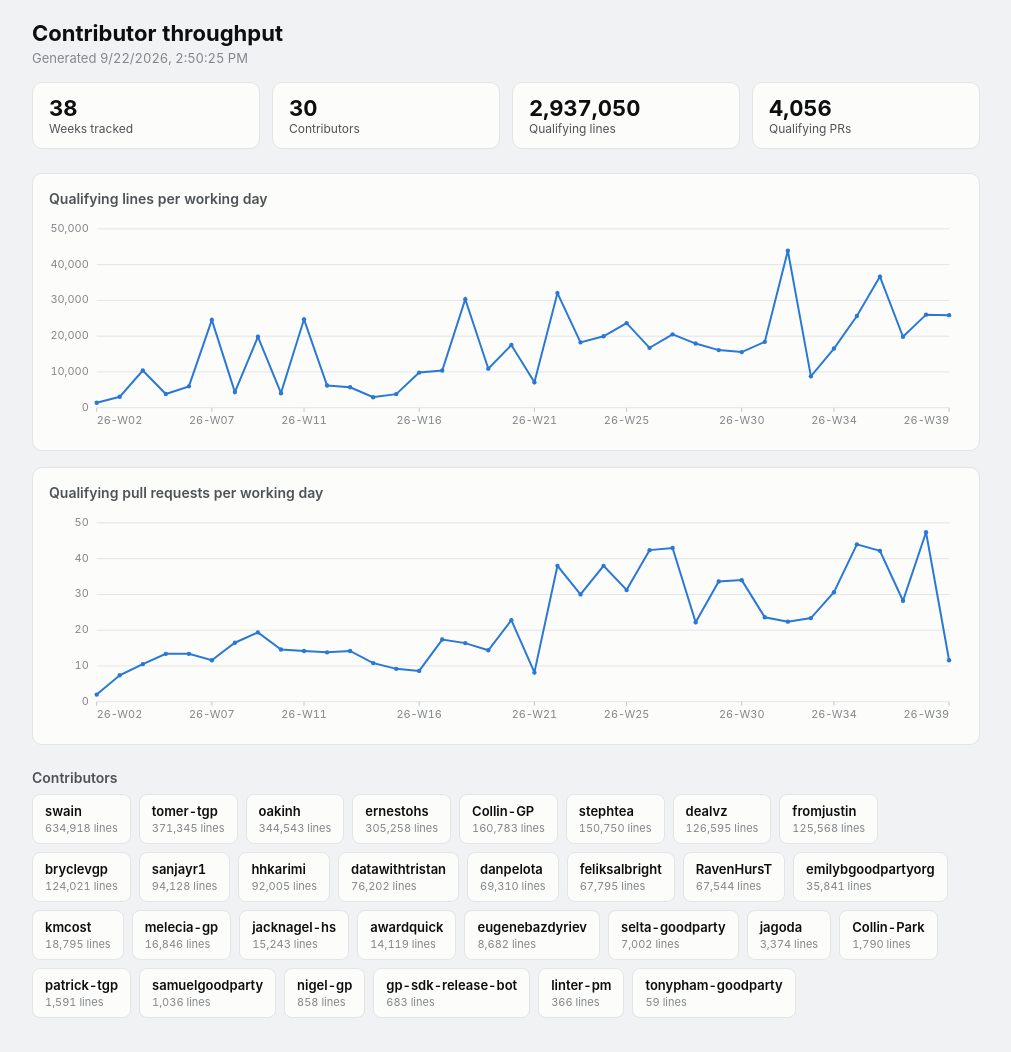
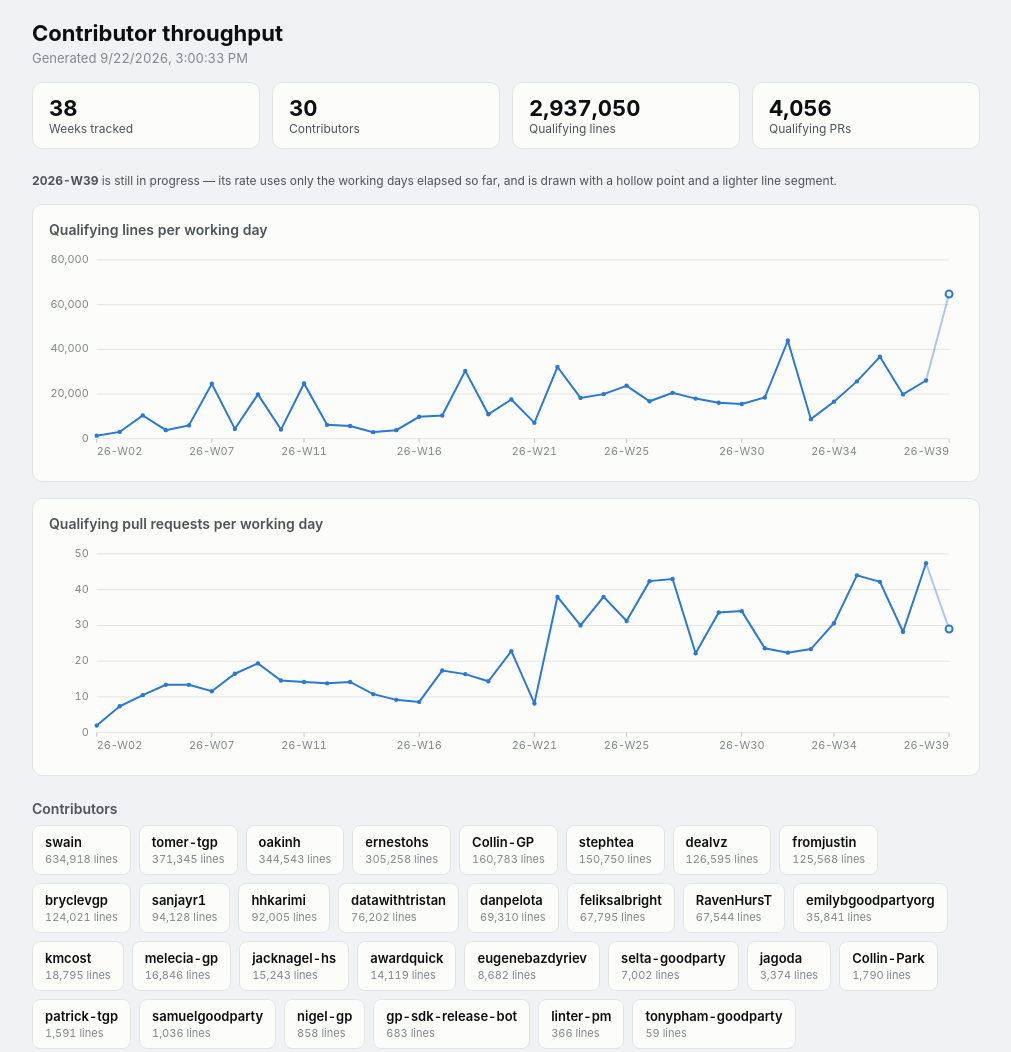
Before and after one commit to swain/deploy-metrics, a website: page index.html in a window 1280 px wide. Shown: the whole page, without its empty margins (134-1145 px from the left). Drawn offline with Linux system fonts and the light colour scheme.

Commit message:
Track data/ again and give the current week a partial-week denominator
data/ was gitignored, which made the nightly job's git add a no-op and
forced a full refetch every night. And a week in progress was being
divided by a full 5-day denominator, systematically understating the
newest (most-looked-at) point on the chart.

```diff
--- a/index.html
+++ b/index.html
@@ -159,8 +159,16 @@
   .axis-tick { stroke: var(--axis); stroke-width: 1; }
   .axis-label { fill: var(--muted); font-size: 11px; }
   .series-line { fill: none; stroke: var(--series); stroke-width: 2; }
+  .series-line-partial { fill: none; stroke: var(--series); stroke-width: 2; opacity: 0.4; }
   .series-dot { fill: var(--series); }
+  .series-dot-partial { fill: var(--surface); stroke: var(--series); stroke-width: 2; }
   .reference-line { fill: none; stroke: var(--muted); stroke-width: 1.5; opacity: 0.6; }
+  .partial-note {
+    color: var(--ink-secondary);
+    font-size: 12px;
+    margin: 0 0 16px;
+  }
+  .partial-note[hidden] { display: none; }
 </style>
 </head>
 <body>
@@ -173,6 +181,10 @@
     <p class="generated" id="generated"></p>
     <div class="stats" id="stats"></div>
   </header>
+  <p class="partial-note" id="partialNote" hidden>
+    <strong id="partialWeekLabel"></strong> is still in progress — its rate uses only the
+    working days elapsed so far, and is drawn with a hollow point and a lighter line segment.
+  </p>
   <section class="panel">
     <h2>Qualifying lines per working day</h2>
     <svg id="lines" viewBox="0 0 920 220" role="img" aria-label="Qualifying lines per working day"></svg>
@@ -188,7 +200,7 @@
 </div>
 <script>
 const HISTORY = {
- "generatedAt": "2026-09-22T14:50:25.767Z",
+ "generatedAt": "2026-09-22T15:00:33.596Z",
  "contributors": [
   "Collin-GP",
   "Collin-Park",
@@ -225,6 +237,7 @@ const HISTORY = {
   {
    "week": "2026-W02",
    "workingDays": 5,
+   "partial": false,
    "totals": {
     "prs": 10,
     "lines": 6912,
@@ -287,6 +300,7 @@ const HISTORY = {
   {
    "week": "2026-W03",
    "workingDays": 5,
+   "partial": false,
    "totals": {
     "prs": 37,
     "lines": 15235,
@@ -363,6 +377,7 @@ const HISTORY = {
   {
    "week": "2026-W04",
    "workingDays": 4,
+   "partial": false,
    "totals": {
     "prs": 42,
     "lines": 41715,
@@ -432,6 +447,7 @@ const HISTORY = {
   {
    "week": "2026-W05",
    "workingDays": 5,
+   "partial": false,
    "totals": {
     "prs": 67,
     "lines": 19157,
@@ -529,6 +545,7 @@ const HISTORY = {
   {
    "week": "2026-W06",
    "workingDays": 5,
+   "partial": false,
    "totals": {
     "prs": 67,
     "lines": 29831,
@@ -619,6 +636,7 @@ const HISTORY = {
   {
    "week": "2026-W07",
    "workingDays": 5,
+   "partial": false,
    "totals": {
     "prs": 58,
     "lines": 122817,
@@ -730,6 +748,7 @@ const HISTORY = {
   {
    "week": "2026-W08",
    "workingDays": 4,
+   "partial": false,
    "totals": {
     "prs": 66,
     "lines": 17592,
@@ -841,6 +860,7 @@ const HISTORY = {
   {
    "week": "2026-W09",
    "workingDays": 5,
+   "partial": false,
    "totals": {
     "prs": 97,
     "lines": 99109,
@@ -966,6 +986,7 @@ const HISTORY = {
   {
    "week": "2026-W10",
    "workingDays": 5,
+   "partial": false,
    "totals": {
     "prs": 73,
     "lines": 20372,
@@ -1084,6 +1105,7 @@ const HISTORY = {
   {
    "week": "2026-W11",
    "workingDays": 5,
+   "partial": false,
    "totals": {
     "prs": 71,
     "lines": 123578,
@@ -1188,6 +1210,7 @@ const HISTORY = {
   {
    "week": "2026-W12",
    "workingDays": 5,
+   "partial": false,
    "totals": {
     "prs": 69,
     "lines": 31079,
@@ -1292,6 +1315,7 @@ const HISTORY = {
   {
    "week": "2026-W13",
    "workingDays": 5,
+   "partial": false,
    "totals": {
     "prs": 71,
     "lines": 28555,
@@ -1417,6 +1441,7 @@ const HISTORY = {
   {
    "week": "2026-W14",
    "workingDays": 5,
+   "partial": false,
    "totals": {
     "prs": 54,
     "lines": 14678,
@@ -1514,6 +1539,7 @@ const HISTORY = {
   {
    "week": "2026-W15",
    "workingDays": 5,
+   "partial": false,
    "totals": {
     "prs": 46,
     "lines": 19005,
@@ -1618,6 +1644,7 @@ const HISTORY = {
   {
    "week": "2026-W16",
    "workingDays": 5,
+   "partial": false,
    "totals": {
     "prs": 43,
     "lines": 49150,
@@ -1715,6 +1742,7 @@ const HISTORY = {
   {
    "week": "2026-W17",
    "workingDays": 5,
+   "partial": false,
    "totals": {
     "prs": 87,
     "lines": 52043,
@@ -1833,6 +1861,7 @@ const HISTORY = {
   {
    "week": "2026-W18",
    "workingDays": 5,
+   "partial": false,
    "totals": {
     "prs": 82,
     "lines": 151769,
@@ -1958,6 +1987,7 @@ const HISTORY = {
   {
    "week": "2026-W19",
    "workingDays": 5,
+   "partial": false,
    "totals": {
     "prs": 72,
     "lines": 54633,
@@ -2062,6 +2092,7 @@ const HISTORY = {
   {
    "week": "2026-W20",
    "workingDays": 5,
+   "partial": false,
    "totals": {
     "prs": 114,
     "lines": 87700,
@@ -2180,6 +2211,7 @@ const HISTORY = {
   {
    "week": "2026-W21",
    "workingDays": 5,
+   "partial": false,
    "totals": {
     "prs": 41,
     "lines": 35491,
@@ -2277,6 +2309,7 @@ const HISTORY = {
   {
    "week": "2026-W22",
    "workingDays": 4,
+   "partial": false,
    "totals": {
     "prs": 152,
     "lines": 128270,
@@ -2402,6 +2435,7 @@ const HISTORY = {
   {
    "week": "2026-W23",
    "workingDays": 5,
+   "partial": false,
    "totals": {
     "prs": 150,
     "lines": 91385,
@@ -2534,6 +2568,7 @@ const HISTORY = {
   {
    "week": "2026-W24",
    "workingDays": 5,
+   "partial": false,
    "totals": {
     "prs": 190,
     "lines": 99811,
@@ -2673,6 +2708,7 @@ const HISTORY = {
   {
    "week": "2026-W25",
    "workingDays": 4,
+   "partial": false,
    "totals": {
     "prs": 125,
     "lines": 94712,
@@ -2791,6 +2827,7 @@ const HISTORY = {
   {
    "week": "2026-W26",
    "workingDays": 5,
+   "partial": false,
    "totals": {
     "prs": 212,
     "lines": 83794,
@@ -2930,6 +2967,7 @@ const HISTORY = {
   {
    "week": "2026-W27",
    "workingDays": 4,
+   "partial": false,
    "totals": {
     "prs": 172,
     "lines": 82082,
@@ -3034,6 +3072,7 @@ const HISTORY = {
   {
    "week": "2026-W28",
    "workingDays": 5,
+   "partial": false,
    "totals": {
     "prs": 111,
     "lines": 89727,
@@ -3152,6 +3191,7 @@ const HISTORY = {
   {
    "week": "2026-W29",
    "workingDays": 5,
+   "partial": false,
    "totals": {
     "prs": 168,
     "lines": 80500,
@@ -3263,6 +3303,7 @@ const HISTORY = {
   {
    "week": "2026-W30",
    "workingDays": 5,
+   "partial": false,
    "totals": {
     "prs": 170,
     "lines": 77777,
@@ -3374,6 +3415,7 @@ const HISTORY = {
   {
    "week": "2026-W31",
    "workingDays": 5,
+   "partial": false,
    "totals": {
     "prs": 118,
     "lines": 92151,
@@ -3457,6 +3499,7 @@ const HISTORY = {
   {
    "week": "2026-W32",
    "workingDays": 5,
+   "partial": false,
    "totals": {
     "prs": 112,
     "lines": 219429,
@@ -3540,6 +3583,7 @@ const HISTORY = {
   {
    "week": "2026-W33",
    "workingDays": 5,
+   "partial": false,
    "totals": {
     "prs": 117,
     "lines": 43835,
@@ -3630,6 +3674,7 @@ const HISTORY = {
   {
    "week": "2026-W34",
    "workingDays": 5,
+   "partial": false,
    "totals": {
     "prs": 153,
     "lines": 82780,
@@ -3713,6 +3758,7 @@ const HISTORY = {
   {
    "week": "2026-W35",
    "workingDays": 5,
+   "partial": false,
    "totals": {
     "prs": 220,
     "lines": 128159,
@@ -3824,6 +3870,7 @@ const HISTORY = {
   {
    "week": "2026-W36",
    "workingDays": 5,
+   "partial": false,
    "totals": {
     "prs": 211,
     "lines": 183276,
@@ -3914,6 +3961,7 @@ const HISTORY = {
   {
    "week": "2026-W37",
    "workingDays": 4,
+   "partial": false,
    "totals": {
     "prs": 113,
     "lines": 79356,
@@ -4011,6 +4059,7 @@ const HISTORY = {
   {
    "week": "2026-W38",
    "workingDays": 5,
+   "partial": false,
    "totals": {
     "prs": 237,
     "lines": 130136,
@@ -4142,7 +4191,8 @@ const HISTORY = {
   },
   {
    "week": "2026-W39",
-   "workingDays": 5,
+   "workingDays": 2,
+   "partial": true,
    "totals": {
     "prs": 58,
     "lines": 129449,
@@ -4258,6 +4308,8 @@ const els = {
   stale: document.getElementById('stale'),
   generated: document.getElementById('generated'),
   stats: document.getElementById('stats'),
+  partialNote: document.getElementById('partialNote'),
+  partialWeekLabel: document.getElementById('partialWeekLabel'),
 }
 
 let selected = null
@@ -4343,12 +4395,24 @@ const drawPanel = (svg, weeks, series, referenceSeries) => {
     ? `<path class="reference-line" d="${pathFor(referenceSeries)}"></path>`
     : ''
 
-  const dotsMarkup = series.map((v, i) =>
-    `<circle class="series-dot" cx="${xFor(i).toFixed(1)}" cy="${yFor(v).toFixed(1)}" r="2.2"></circle>`
-  ).join('')
+  const dotsMarkup = series.map((v, i) => {
+    const cx = xFor(i).toFixed(1)
+    const cy = yFor(v).toFixed(1)
+    return weeks[i].partial
+      ? `<circle class="series-dot-partial" cx="${cx}" cy="${cy}" r="3.5"></circle>`
+      : `<circle class="series-dot" cx="${cx}" cy="${cy}" r="2.2"></circle>`
+  }).join('')
 
-  svg.innerHTML = gridMarkup + xMarkup + refMarkup +
-    `<path class="series-line" d="${pathFor(series)}"></path>` + dotsMarkup
+  // Only the newest week can be partial (it's the one still filling in), so the
+  // lighter treatment only ever applies to the final segment of the line.
+  const lastPartial = n > 0 && weeks[n - 1].partial
+  const lineMarkup = lastPartial && n > 1
+    ? `<path class="series-line" d="${pathFor(series.slice(0, -1))}"></path>` +
+      `<path class="series-line-partial" d="M${xFor(n - 2).toFixed(1)},${yFor(series[n - 2]).toFixed(1)} ` +
+      `L${xFor(n - 1).toFixed(1)},${yFor(series[n - 1]).toFixed(1)}"></path>`
+    : `<path class="series-line" d="${pathFor(series)}"></path>`
+
+  svg.innerHTML = gridMarkup + xMarkup + refMarkup + lineMarkup + dotsMarkup
 }
 
 const totalsByLogin = new Map()
@@ -4416,6 +4480,12 @@ if (Date.now() - Date.parse(HISTORY.generatedAt) > STALE_MS) {
   els.stale.hidden = false
 }
 
+const lastWeek = HISTORY.weeks[HISTORY.weeks.length - 1]
+if (lastWeek && lastWeek.partial) {
+  els.partialWeekLabel.textContent = lastWeek.week
+  els.partialNote.hidden = false
+}
+
 buildStats()
 buildPeople()
 render()
```
Also changed, not shown: dashboard.template.html (+37 -5 lines), src/aggregate.ts (+25 -2 lines), test/aggregate.test.ts (+15 -0 lines), 1 other file.
